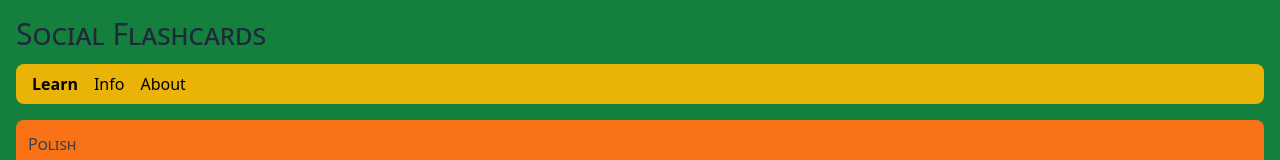
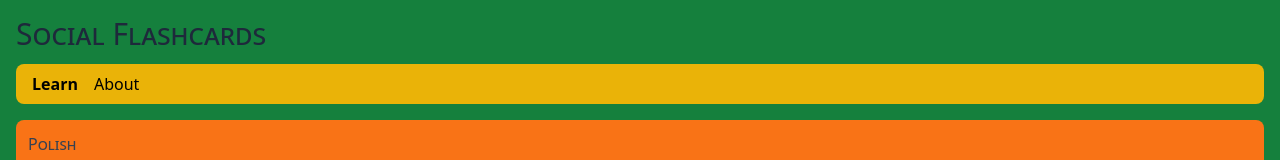
Before and after one commit to Underground-Learning-Club/soflash, a React (Vite) app: page /learn in a window 1280 px wide. Shown: the top 160 px of the page. Built offline with nearby package versions, Linux system fonts and the light colour scheme.

Commit message:
info deleted

```diff
--- a/src/AppRouter.tsx
+++ b/src/AppRouter.tsx
@@ -2,7 +2,6 @@
 import App from "./App";
 import { Page404 } from "./pages/Page404";
 import { PageAbout } from "./pages/PageAbout";
-import { PageInfo } from "./pages/PageInfo";
 import { PageLearn } from "./pages/PageLearn";
 
 export const router = createBrowserRouter([
@@ -16,10 +15,6 @@
 				element: <PageLearn />,
 			},
 			{
-				path: "info",
-				element: <PageInfo />,
-			},
-			{
 				path: "about",
 				element: <PageAbout />,
 			},
--- a/src/components/Nav.tsx
+++ b/src/components/Nav.tsx
@@ -4,7 +4,6 @@
 	return <nav>
 		<ul className="flex gap-4 bg-yellow-500 px-4 py-2 content rounded-lg">
 			<li><NavLink to="/learn">Learn</NavLink></li>
-			<li><NavLink to="/info">Info</NavLink></li>
 			<li><NavLink to="/about">About</NavLink></li>
 		</ul>
 	</nav>;
--- a/src/pages/PageInfo.tsx
+++ /dev/null
@@ -1,5 +0,0 @@
-export const PageInfo = () => {
-	return (
-		<p>This is the info page.</p>
-	)
-}
```
